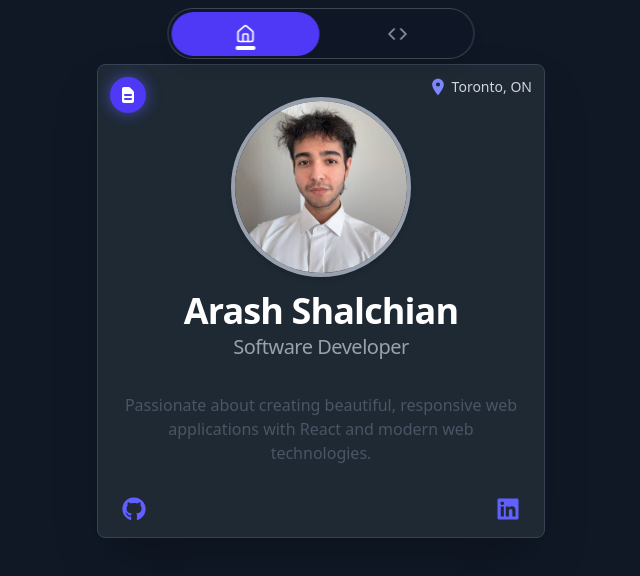
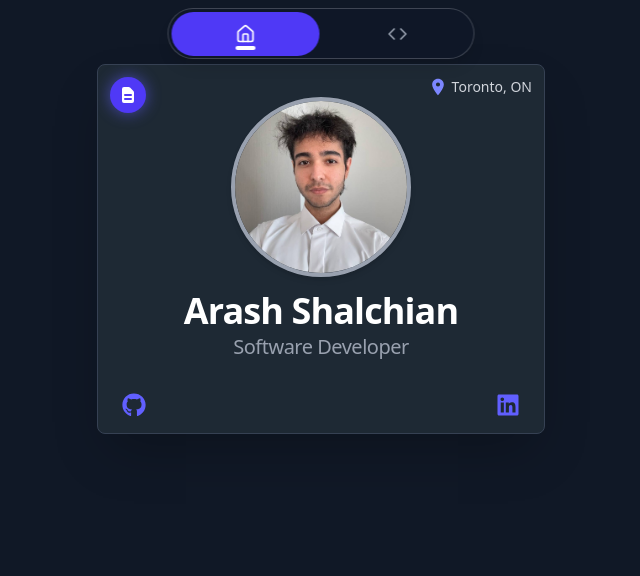
Before and after one commit to A-Shalchian/portfolio-new, a React (Vite) app: page / in a window 1280 px wide. Shown: the top 576 px of the page, without its empty margins (319-959 px from the left). Built offline with nearby package versions, Linux system fonts and the light colour scheme.

Commit message:
Remove description section from Profile component to streamline layout

```diff
--- a/src/homeSections/Profile.tsx
+++ b/src/homeSections/Profile.tsx
@@ -49,14 +49,6 @@ export const Profile = () => {
           </h2>
         </div>
 
-        {/* Description */}
-        <div className="px-6 py-4 ">
-          <p className="text-gray-600 text-center">
-            Passionate about creating beautiful, responsive web applications
-            with React and modern web technologies.
-          </p>
-        </div>
-
         {/* Social Links */}
         <div className="px-6 py-4 flex justify-between gap-8">
           <a
```
